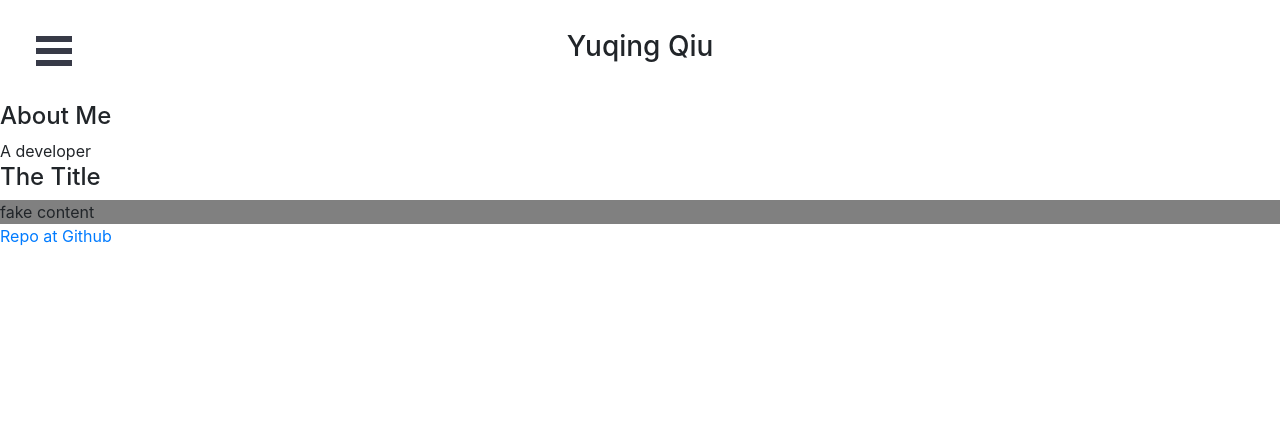
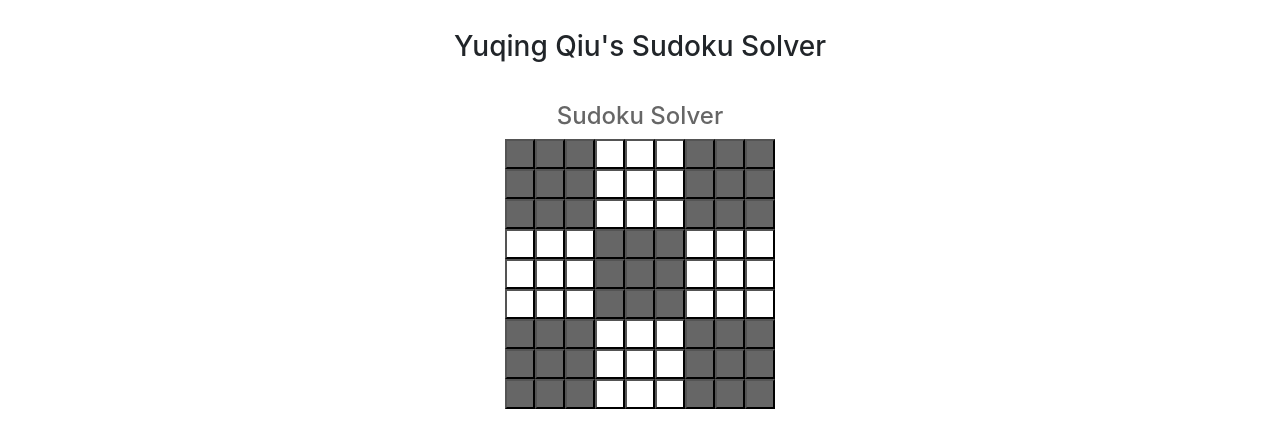
Before and after one commit to Keuchsieu/PW, a React app: page / in a window 1280 px wide. Shown: the top 430 px of the page. Built offline with nearby package versions, Linux system fonts and the light colour scheme.

Commit message:
Sudoku UI implementation

```diff
--- /dev/null
+++ b/src/app/components/Block.js
@@ -0,0 +1,36 @@
+import React from 'react';
+import Square from './Square';
+function Block(props){
+  var blockStyle = {
+    height: '90px',
+    width: '90px',
+    display: 'inline-block'
+  };
+  if(props.color == 'a'){
+    blockStyle.background = '#666666';
+  };
+  var rowStyle={
+    height: '33.3333%',
+    width: '100%'
+  }
+  return(
+  <div className="Block" id={props.id} style={blockStyle}>
+    <div style={rowStyle}>
+      <Square />
+      <Square />
+      <Square />
+    </div>
+    <div style={rowStyle}>
+      <Square />
+      <Square />
+      <Square />
+    </div>
+    <div style={rowStyle}>
+      <Square />
+      <Square />
+      <Square />
+    </div>
+  </div>);
+}
+
+export default Block;
--- /dev/null
+++ b/src/app/components/Board.js
@@ -0,0 +1,26 @@
+import React from 'react';
+import Block from './Block';
+var boardStyle = {
+  paddingTop: '102px',
+  textAlign: 'center'
+}
+var titleStyle = {
+  color: '#666666'
+}
+function Board(props){
+  return(
+  <div className="Board" style={boardStyle}>
+    <h4 style={titleStyle}>Sudoku Solver</h4>
+    <div>
+    <Block color='a'/><Block color='b'/><Block color='a'/>
+    </div>
+    <div>
+    <Block color='b'/><Block color='a' /><Block color='b' />
+    </div>
+    <div>
+    <Block color='a' /><Block color='b' /><Block color='a' />
+    </div>
+  </div>);
+}
+
+export default Board;
--- a/src/app/components/Header.js
+++ b/src/app/components/Header.js
@@ -20,7 +20,7 @@ var yqStyle = {
 function Header(props){
   return(
     <div className="Header" style={headerStyle}>
-      <h3 className="titles" id="MyName" style={yqStyle}>Yuqing Qiu</h3>
+      <h3 className="titles" id="MyName" style={yqStyle}>Yuqing Qiu's Sudoku Solver</h3>
     </div>
   );
 }
--- a/src/app/components/MainPage.js
+++ b/src/app/components/MainPage.js
@@ -1,30 +1,17 @@
 import React from 'react';
-import Footer from './Footer.js';
-import Header from './Header.js';
-import Sidebar from './Sidebar.js';
-import Section from './Section';
+import Footer from './Footer';
+import Header from './Header';
+import Board from './Board';
 
-var bodyStyle = {
-  height: '1000px'
-};
-
-var introStyle = {
-  paddingTop: '102px',
-};
-var sectionStyle = {
+var mainStyle = {
 
 };
 
 function MainPage(props){
   return(
       <div className="MainPage">
-        <Sidebar />
         <Header />
-        <div className="MainBody" style={bodyStyle}>
-          <Section id='intro' background='white' title="About Me" content="A developer" style={introStyle} />
-          <Section id='sect1' background='grey' link='foo' link_name="Repo at Github" title='The Title' content='fake content' style={sectionStyle} />
-          <div className="pageitem" id="project_1"></div>
-        </div>
+        <Board />
         <Footer />
       </div>
   );
--- /dev/null
+++ b/src/app/components/Square.js
@@ -0,0 +1,24 @@
+import React from 'react';
+
+var squareStyle={
+  display: 'inline-block',
+  borderColor: 'grey',
+  height: '100%',
+  width: '33.3333%',
+  // border: '1px solid',
+  borderCollapse: 'collapse'
+};
+var inputStyle={
+  height: '100%',
+  width: '100%',
+  backgroundColor: 'transparent'
+}
+
+function Square(props){
+  return(
+  <div className="Square" style={squareStyle}>
+    <button style={inputStyle}></button>
+  </div>);
+}
+
+export default Square;
--- a/src/app/styles/style.css
+++ b/src/app/styles/style.css
@@ -34,3 +34,7 @@ p{
   color: #666666;
   font-size: 50%;
 }
+
+div {
+  vertical-align: top;
+}
```
